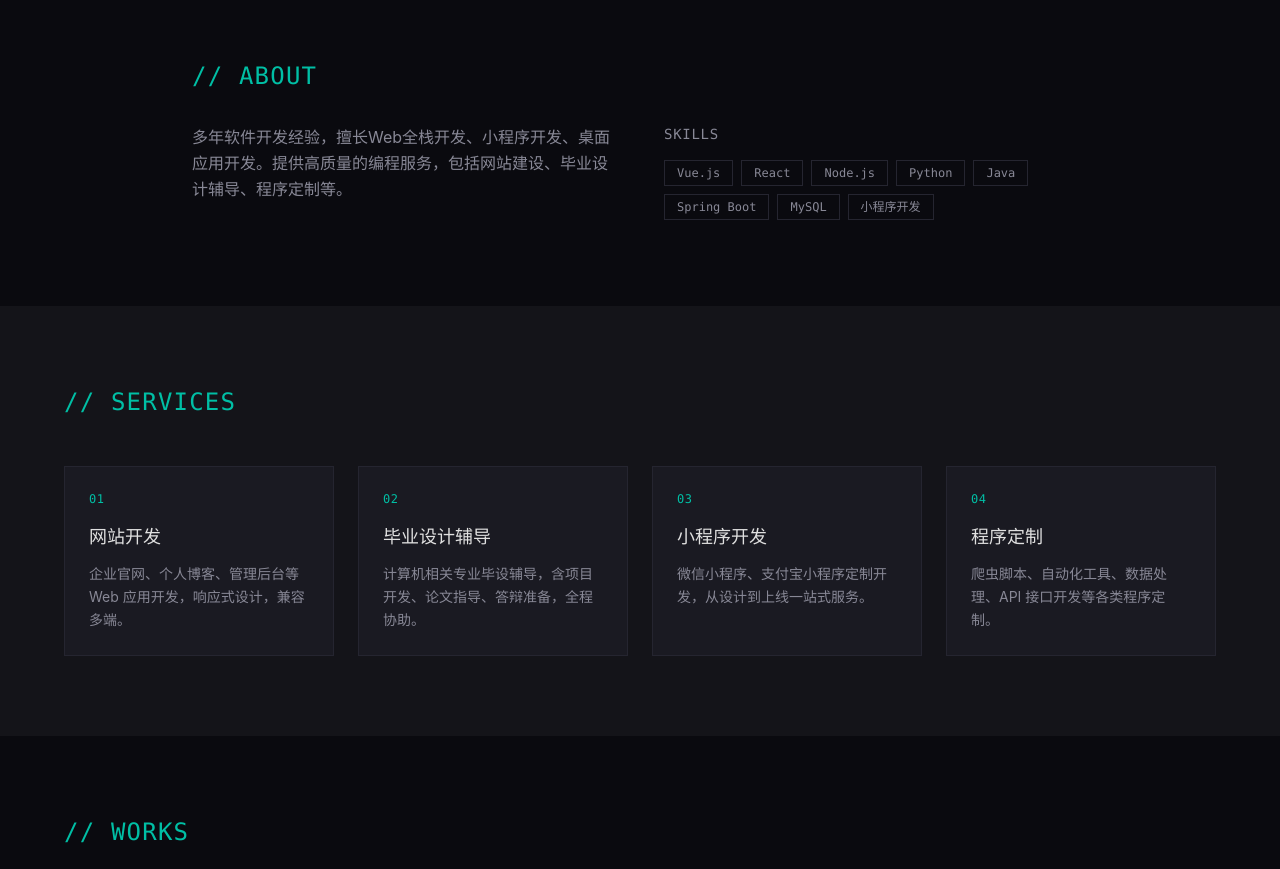
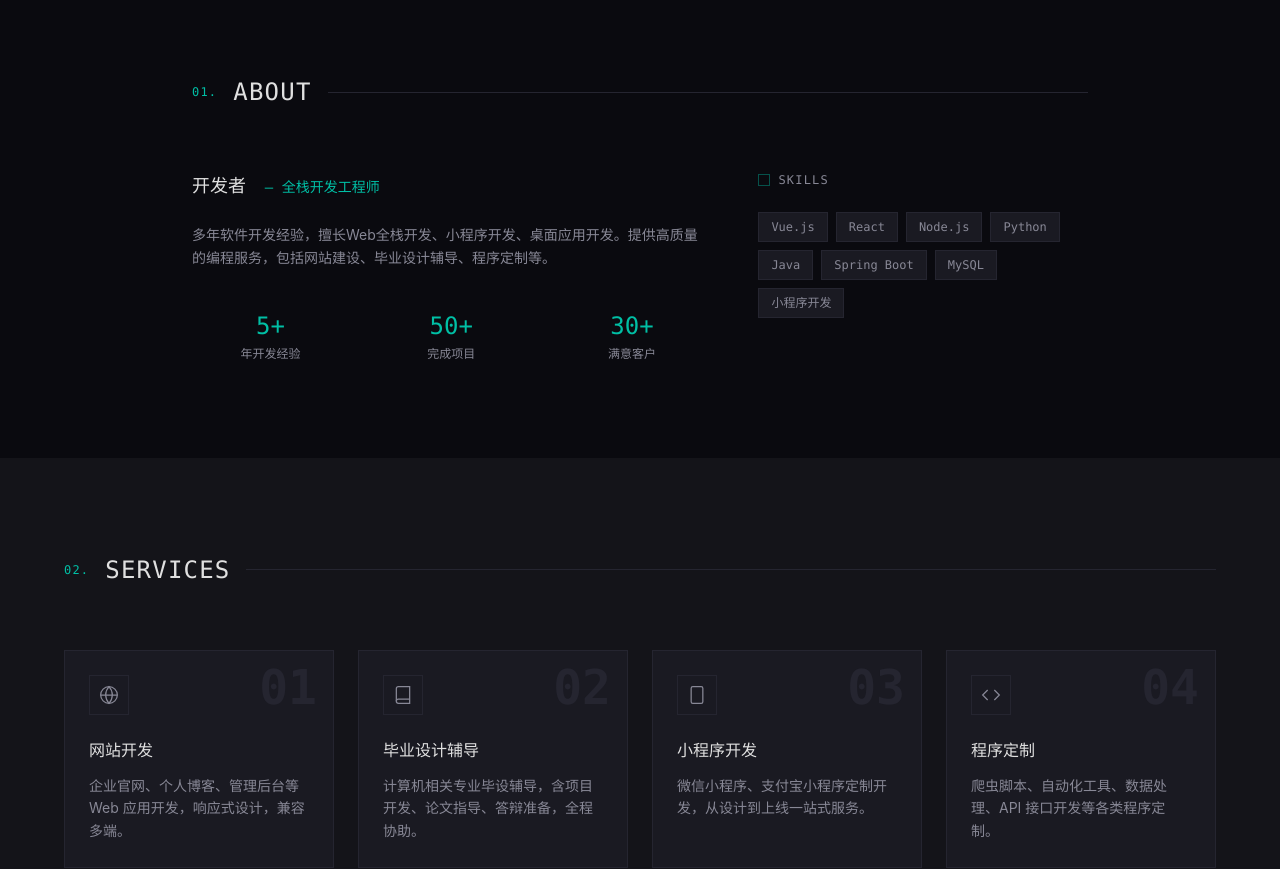
Before and after one commit to wearetheone777/jiedangweb, a Vue app: page / in a window 1280 px wide. Shown: the part 820-1689 px from the top of the page. Built offline with nearby package versions, Linux system fonts and the light colour scheme.

Commit message:
feat: 完善 About 和 Services 区块
- About: 双栏布局，左侧个人信息+统计数字，右侧技能标签
- Services: 4张服务卡片，大号背景编号、SVG图标、hover悬浮+底部渐变线
- 区块标题统一风格：编号 + 标题 + 分隔线

```diff
--- a/src/components/AboutSection.vue
+++ b/src/components/AboutSection.vue
@@ -1,17 +1,51 @@
 <template>
-  <section id="about" class="py-20 px-4">
+  <section id="about" class="py-24 px-4 relative">
     <div class="max-w-4xl mx-auto">
-      <h2 class="font-mono text-2xl text-accent-teal mb-8 tracking-wider">// ABOUT</h2>
-      <div class="grid md:grid-cols-2 gap-12">
-        <div>
-          <p class="text-silver-muted leading-relaxed mb-6">{{ site.about.description }}</p>
+      <!-- 区块标题 -->
+      <div class="flex items-center gap-4 mb-16">
+        <span class="font-mono text-xs text-accent-teal tracking-widest">01.</span>
+        <h2 class="font-mono text-2xl text-silver-primary tracking-wider">ABOUT</h2>
+        <div class="flex-1 h-px bg-space-border"></div>
+      </div>
+
+      <div class="grid md:grid-cols-5 gap-12">
+        <!-- 左侧：个人信息 -->
+        <div class="md:col-span-3 space-y-6">
+          <h3 class="font-mono text-lg text-silver-primary">
+            {{ site.about.name }}
+            <span class="text-accent-teal text-sm ml-2">— {{ site.about.title }}</span>
+          </h3>
+          <p class="text-silver-muted leading-relaxed text-sm">
+            {{ site.about.description }}
+          </p>
+
+          <!-- 统计数字 -->
+          <div class="grid grid-cols-3 gap-6 pt-4">
+            <div class="text-center">
+              <div class="font-mono text-2xl text-accent-teal">5+</div>
+              <div class="text-xs text-silver-muted mt-1">年开发经验</div>
+            </div>
+            <div class="text-center">
+              <div class="font-mono text-2xl text-accent-teal">50+</div>
+              <div class="text-xs text-silver-muted mt-1">完成项目</div>
+            </div>
+            <div class="text-center">
+              <div class="font-mono text-2xl text-accent-teal">30+</div>
+              <div class="text-xs text-silver-muted mt-1">满意客户</div>
+            </div>
+          </div>
         </div>
-        <div>
-          <h3 class="font-mono text-sm text-silver-muted mb-4 tracking-wider">SKILLS</h3>
+
+        <!-- 右侧：技能 -->
+        <div class="md:col-span-2">
+          <div class="flex items-center gap-2 mb-6">
+            <div class="w-3 h-3 border border-accent-teal/40"></div>
+            <h3 class="font-mono text-xs text-silver-muted tracking-widest">SKILLS</h3>
+          </div>
           <div class="flex flex-wrap gap-2">
             <span v-for="skill in site.about.skills" :key="skill"
-                  class="px-3 py-1 text-xs font-mono border border-space-border text-silver-muted
-                         hover:border-accent-teal hover:text-accent-teal transition-colors duration-300">
+                  class="px-3 py-1.5 text-xs font-mono border border-space-border text-silver-muted bg-space-card
+                         hover:border-accent-teal/50 hover:text-accent-teal transition-all duration-300 cursor-default">
               {{ skill }}
             </span>
           </div>
--- a/src/components/ServicesSection.vue
+++ b/src/components/ServicesSection.vue
@@ -1,15 +1,57 @@
 <template>
-  <section id="services" class="py-20 px-4 bg-space-dark">
+  <section id="services" class="py-24 px-4 bg-space-dark relative">
     <div class="max-w-6xl mx-auto">
-      <h2 class="font-mono text-2xl text-accent-teal mb-12 tracking-wider">// SERVICES</h2>
+      <!-- 区块标题 -->
+      <div class="flex items-center gap-4 mb-16">
+        <span class="font-mono text-xs text-accent-teal tracking-widest">02.</span>
+        <h2 class="font-mono text-2xl text-silver-primary tracking-wider">SERVICES</h2>
+        <div class="flex-1 h-px bg-space-border"></div>
+      </div>
+
+      <!-- 服务卡片 -->
       <div class="grid md:grid-cols-2 lg:grid-cols-4 gap-6">
         <div v-for="s in site.services" :key="s.id"
-             class="p-6 border border-space-border bg-space-card card-glow transition-all duration-300 group">
-          <div class="text-accent-teal font-mono text-xs mb-4 tracking-wider">0{{ s.id }}</div>
-          <h3 class="text-silver-primary font-mono text-lg mb-3 group-hover:text-accent-teal transition-colors">
+             class="group relative p-6 border border-space-border bg-space-card
+                    hover:border-accent-teal/30 transition-all duration-500
+                    hover:-translate-y-1 hover:shadow-[0_0_40px_rgba(0,191,165,0.05)]">
+          <!-- 卡片编号 -->
+          <div class="absolute top-3 right-4 font-mono text-5xl font-bold text-space-border
+                      group-hover:text-accent-teal/5 transition-colors duration-500 select-none">
+            0{{ s.id }}
+          </div>
+
+          <!-- 图标 -->
+          <div class="relative z-10 mb-6">
+            <div class="w-10 h-10 flex items-center justify-center border border-space-border
+                        group-hover:border-accent-teal/40 transition-colors duration-300">
+              <!-- 图标 SVG -->
+              <svg v-if="s.icon === 'globe'" class="w-5 h-5 text-silver-muted group-hover:text-accent-teal transition-colors" fill="none" viewBox="0 0 24 24" stroke="currentColor" stroke-width="1.5">
+                <circle cx="12" cy="12" r="10"/><path d="M2 12h20M12 2a15.3 15.3 0 014 10 15.3 15.3 0 01-4 10 15.3 15.3 0 01-4-10 15.3 15.3 0 014-10z"/>
+              </svg>
+              <svg v-else-if="s.icon === 'book'" class="w-5 h-5 text-silver-muted group-hover:text-accent-teal transition-colors" fill="none" viewBox="0 0 24 24" stroke="currentColor" stroke-width="1.5">
+                <path d="M4 19.5A2.5 2.5 0 016.5 17H20"/><path d="M6.5 2H20v20H6.5A2.5 2.5 0 014 19.5v-15A2.5 2.5 0 016.5 2z"/>
+              </svg>
+              <svg v-else-if="s.icon === 'smartphone'" class="w-5 h-5 text-silver-muted group-hover:text-accent-teal transition-colors" fill="none" viewBox="0 0 24 24" stroke="currentColor" stroke-width="1.5">
+                <rect x="5" y="2" width="14" height="20" rx="2" ry="2"/><line x1="12" y1="18" x2="12.01" y2="18"/>
+              </svg>
+              <svg v-else class="w-5 h-5 text-silver-muted group-hover:text-accent-teal transition-colors" fill="none" viewBox="0 0 24 24" stroke="currentColor" stroke-width="1.5">
+                <polyline points="16 18 22 12 16 6"/><polyline points="8 6 2 12 8 18"/>
+              </svg>
+            </div>
+          </div>
+
+          <!-- 标题和描述 -->
+          <h3 class="relative z-10 font-mono text-base text-silver-primary mb-3
+                     group-hover:text-accent-teal transition-colors duration-300">
             {{ s.title }}
           </h3>
-          <p class="text-silver-muted text-sm leading-relaxed">{{ s.description }}</p>
+          <p class="relative z-10 text-silver-muted text-sm leading-relaxed">
+            {{ s.description }}
+          </p>
+
+          <!-- 底部装饰线 -->
+          <div class="absolute bottom-0 left-0 right-0 h-px bg-gradient-to-r from-transparent via-accent-teal/20 to-transparent
+                      opacity-0 group-hover:opacity-100 transition-opacity duration-500"></div>
         </div>
       </div>
     </div>
```
